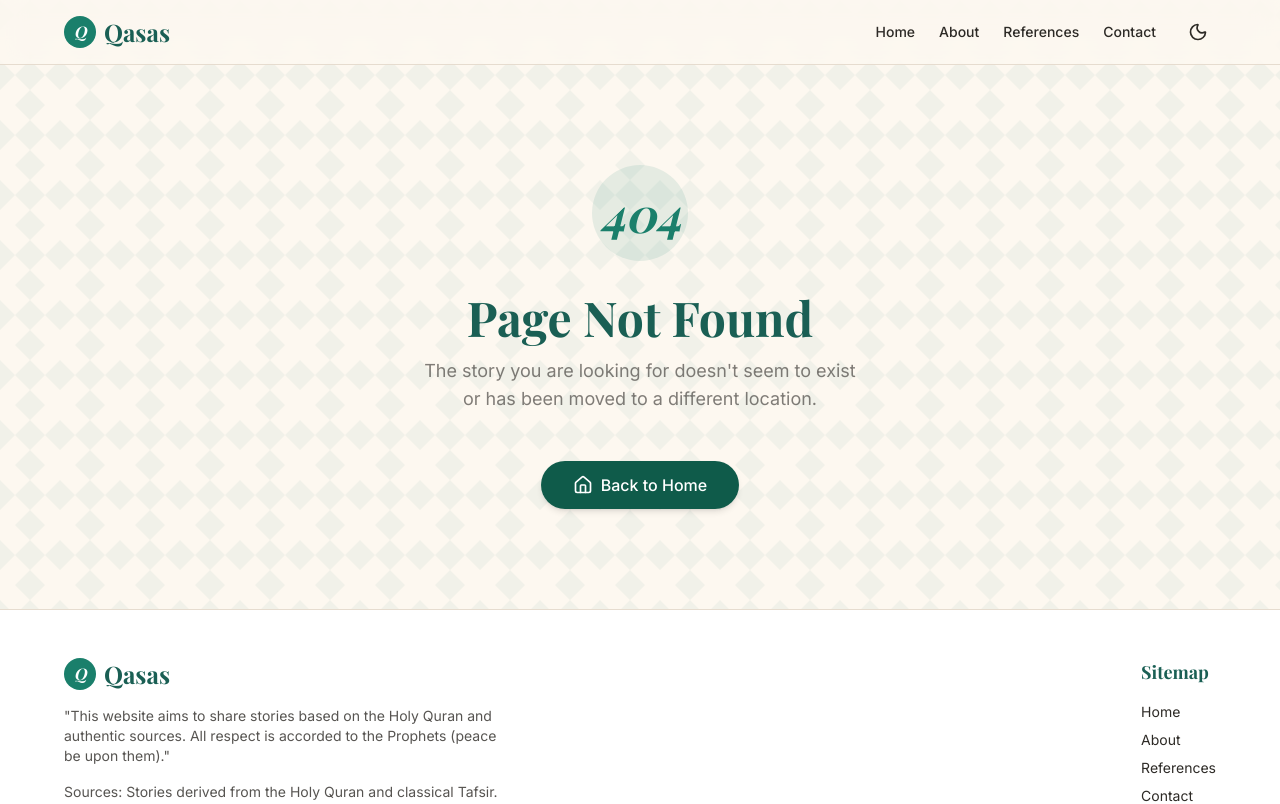
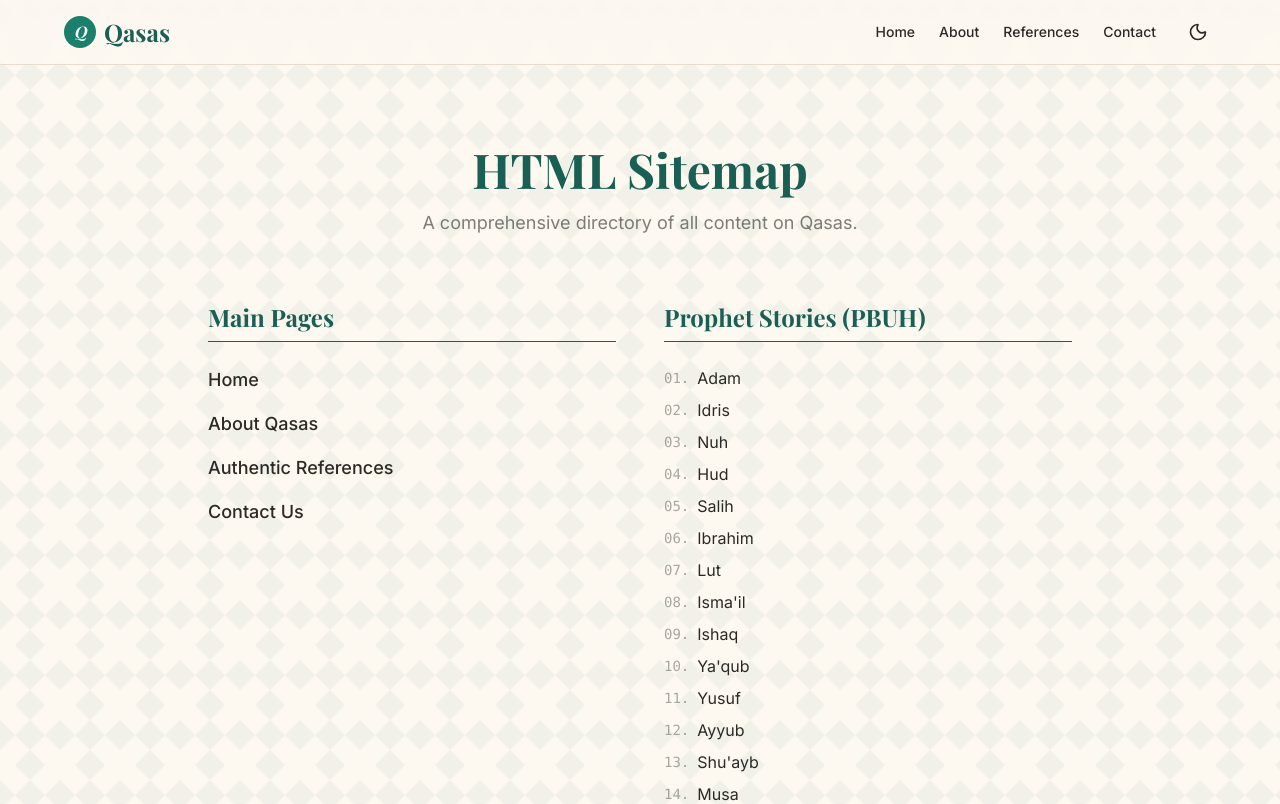
Before and after one commit to AverageTaaf/Qasas, a Next.js app: page /sitemap in a window 1280 px wide. Before the commit this address had no page. Shown: the top 804 px of the page. Built offline with nearby package versions, Linux system fonts and the light colour scheme; a web font is replaced by a local one.

Commit message:
feat: implement dynamic XML sitemap and HTML sitemap page with footer link

```diff
--- a/src/app/sitemap.ts
+++ b/src/app/sitemap.ts
@@ -13,10 +13,11 @@ export default function sitemap(): MetadataRoute.Sitemap {
     '/about',
     '/references',
     '/contact',
+    '/sitemap',
   ].map((route) => ({
     url: `${baseUrl}${route}`,
     lastModified: new Date().toISOString().split('T')[0],
-    changeFrequency: 'monthly' as const,
+    changeFrequency: 'daily' as const,
     priority: route === '' ? 1 : 0.8,
   }))
 
@@ -24,7 +25,7 @@ export default function sitemap(): MetadataRoute.Sitemap {
   const prophetRoutes = prophetsData.map((prophet) => ({
     url: `${baseUrl}/prophet/${prophet.slug}`,
     lastModified: new Date().toISOString().split('T')[0],
-    changeFrequency: 'monthly' as const,
+    changeFrequency: 'daily' as const,
     priority: 0.7,
   }))
 
--- /dev/null
+++ b/src/app/sitemap/page.tsx
@@ -0,0 +1,64 @@
+import Link from "next/link";
+import prophetsData from "@/data/prophets.json";
+import { Metadata } from "next";
+
+export const metadata: Metadata = {
+  title: "Sitemap | Qasas",
+  description: "A complete list of all pages and Prophet stories on Qasas.",
+};
+
+export default function SitemapPage() {
+  return (
+    <div className="max-w-4xl mx-auto py-12 px-4 animate-fade-up">
+      <header className="text-center mb-16">
+        <h1 className="font-serif text-4xl md:text-5xl font-bold text-heading mb-4">
+          HTML Sitemap
+        </h1>
+        <p className="text-lg text-foreground/60">
+          A comprehensive directory of all content on Qasas.
+        </p>
+      </header>
+
+      <div className="grid md:grid-cols-2 gap-12">
+        <section>
+          <h2 className="font-serif text-2xl font-bold text-heading mb-6 border-b pb-2">
+            Main Pages
+          </h2>
+          <ul className="space-y-4">
+            <li>
+              <Link href="/" className="text-lg hover:text-brand-accent transition-colors font-medium">Home</Link>
+            </li>
+            <li>
+              <Link href="/about" className="text-lg hover:text-brand-accent transition-colors font-medium">About Qasas</Link>
+            </li>
+            <li>
+              <Link href="/references" className="text-lg hover:text-brand-accent transition-colors font-medium">Authentic References</Link>
+            </li>
+            <li>
+              <Link href="/contact" className="text-lg hover:text-brand-accent transition-colors font-medium">Contact Us</Link>
+            </li>
+          </ul>
+        </section>
+
+        <section>
+          <h2 className="font-serif text-2xl font-bold text-heading mb-6 border-b pb-2">
+            Prophet Stories (PBUH)
+          </h2>
+          <ul className="grid grid-cols-1 gap-2">
+            {prophetsData.map((prophet) => (
+              <li key={prophet.id}>
+                <Link
+                  href={`/prophet/${prophet.slug}`}
+                  className="text-base hover:text-brand-accent transition-colors flex items-center gap-2"
+                >
+                  <span className="text-foreground/40 font-mono text-sm">{prophet.id.toString().padStart(2, '0')}.</span>
+                  {prophet.name_en}
+                </Link>
+              </li>
+            ))}
+          </ul>
+        </section>
+      </div>
+    </div>
+  );
+}
--- a/src/components/Footer.tsx
+++ b/src/components/Footer.tsx
@@ -30,6 +30,7 @@ export default function Footer() {
           <Link href="/about" className="text-sm hover:text-brand-accent transition-colors">About</Link>
           <Link href="/references" className="text-sm hover:text-brand-accent transition-colors">References</Link>
           <Link href="/contact" className="text-sm hover:text-brand-accent transition-colors">Contact</Link>
+          <Link href="/sitemap" className="text-sm hover:text-brand-accent transition-colors font-medium text-brand-accent/80">HTML Sitemap</Link>
         </div>
       </div>
 
```
